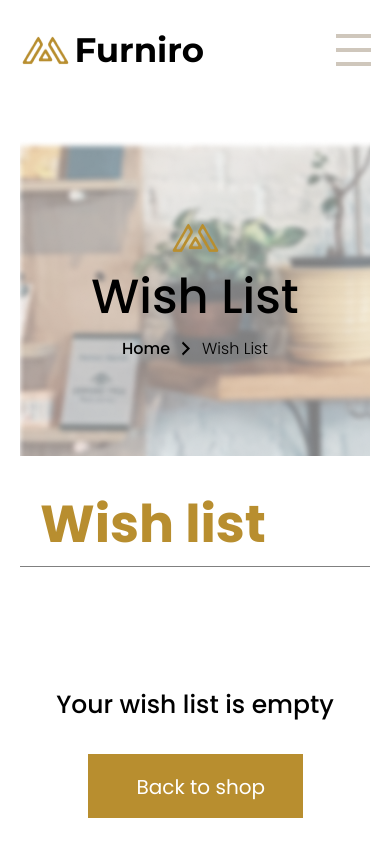
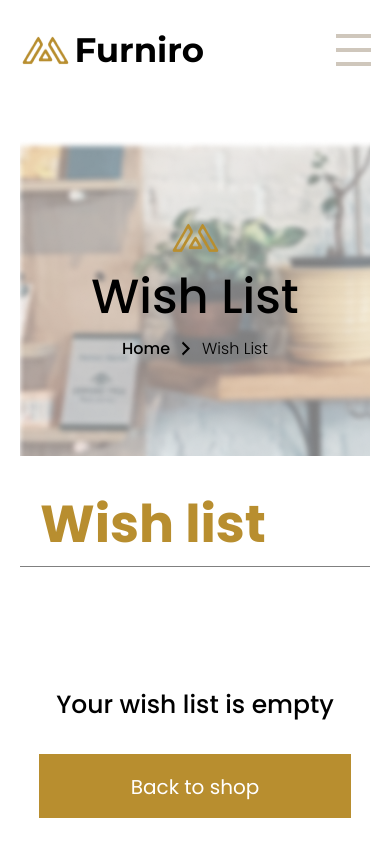
Before and after one commit to SubwaySerfer/e-commerce, a Vue app: page /wishlist in a window 390 px wide. Shown: the top 844 px of the page. Built offline with nearby package versions, Linux system fonts and the light colour scheme.

Commit message:
fix: css

```diff
--- a/src/components/layout/TheFooter.vue
+++ b/src/components/layout/TheFooter.vue
@@ -211,6 +211,7 @@ input {
 .button-news_text {
   transition: all ease-in 0.25s;
   display: block;
+  color: #000
 }
 
 .button-news:hover>.button-news_text:hover {
--- a/src/components/ui/BaseButton.vue
+++ b/src/components/ui/BaseButton.vue
@@ -52,6 +52,7 @@ export default {
   justify-content: center;
   align-items: center;
   padding: 0;
+  text-wrap: nowrap;
 }
 
 .btn:hover {
@@ -86,7 +87,6 @@ a {
   padding: 1.7rem 4.8rem;
   text-wrap: nowrap;
   border-radius: 0;
-
 }
 
 .transparent-btn {
@@ -176,4 +176,12 @@ button:active {
 .outline:active {
   background-color: #b88e2f;
 }
+
+@media(max-width: 450px) {
+
+  .btn,
+  .yellow-btn {
+    width: 80vw;
+  }
+}
 </style>
--- a/src/pages/cart/CartPage.vue
+++ b/src/pages/cart/CartPage.vue
@@ -110,6 +110,7 @@ li {
   font-size: 2rem;
   font-weight: 400;
   line-height: normal;
+  color: #000
 }
 
 .costs__title {
--- a/src/pages/favorite/FavoritePage.vue
+++ b/src/pages/favorite/FavoritePage.vue
@@ -10,7 +10,7 @@
       <div v-if="this.favoriteList.length == 0" class="cards-list__empty-box">
         <h2 class="empty-box__label">Your wish list is empty</h2>
         <router-link to="/shop">
-          <base-button class="" mode="yellow-btn">Back to shop</base-button>
+          <base-button class="fav-btn" mode="yellow-btn">Back to shop</base-button>
         </router-link>
       </div>
 
@@ -34,6 +34,7 @@ export default {
   gap: 3.5rem;
   padding: 4rem 2rem;
 }
+
 
 .favorite-page__label {
   text-align: start;
```
